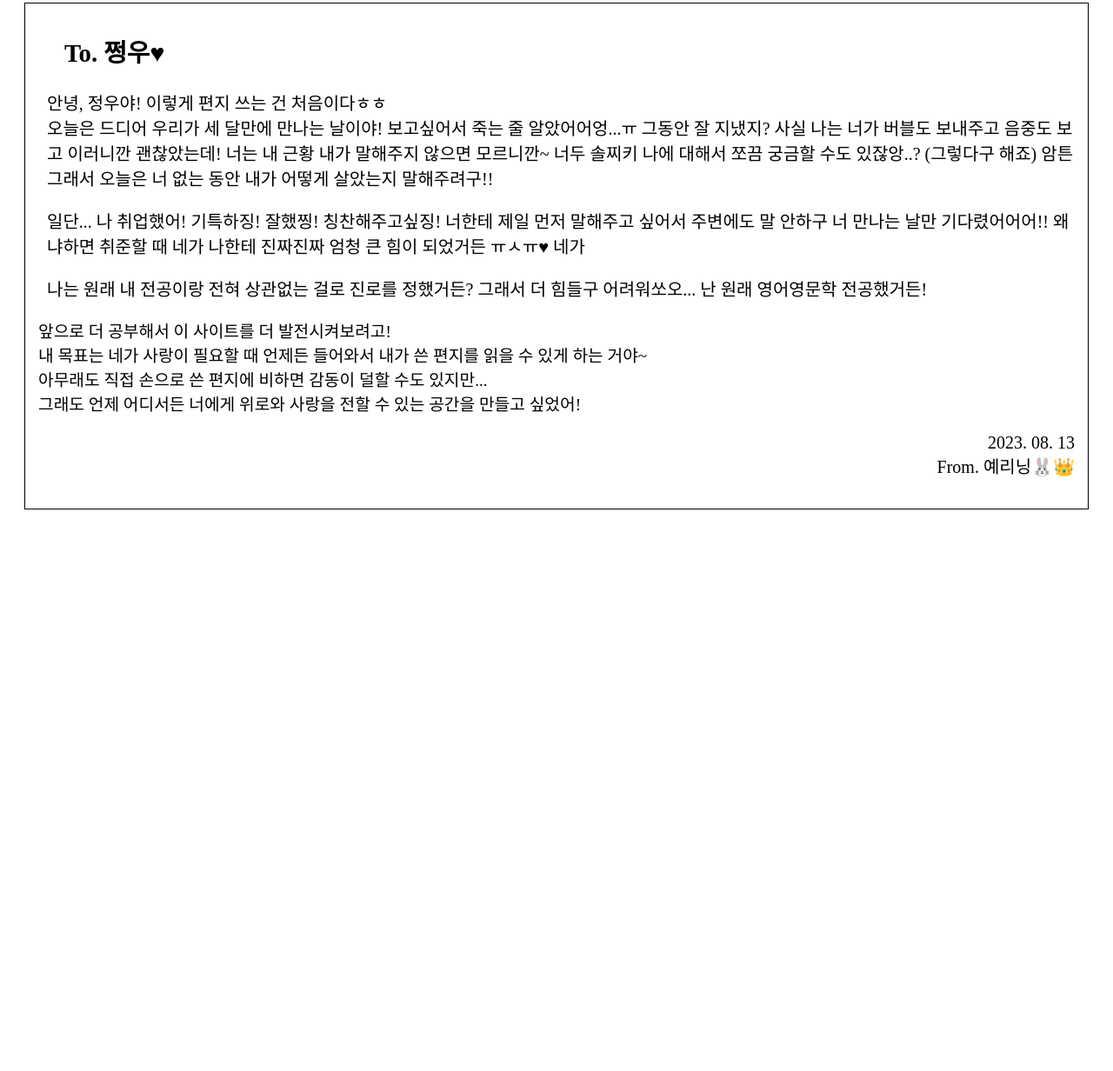
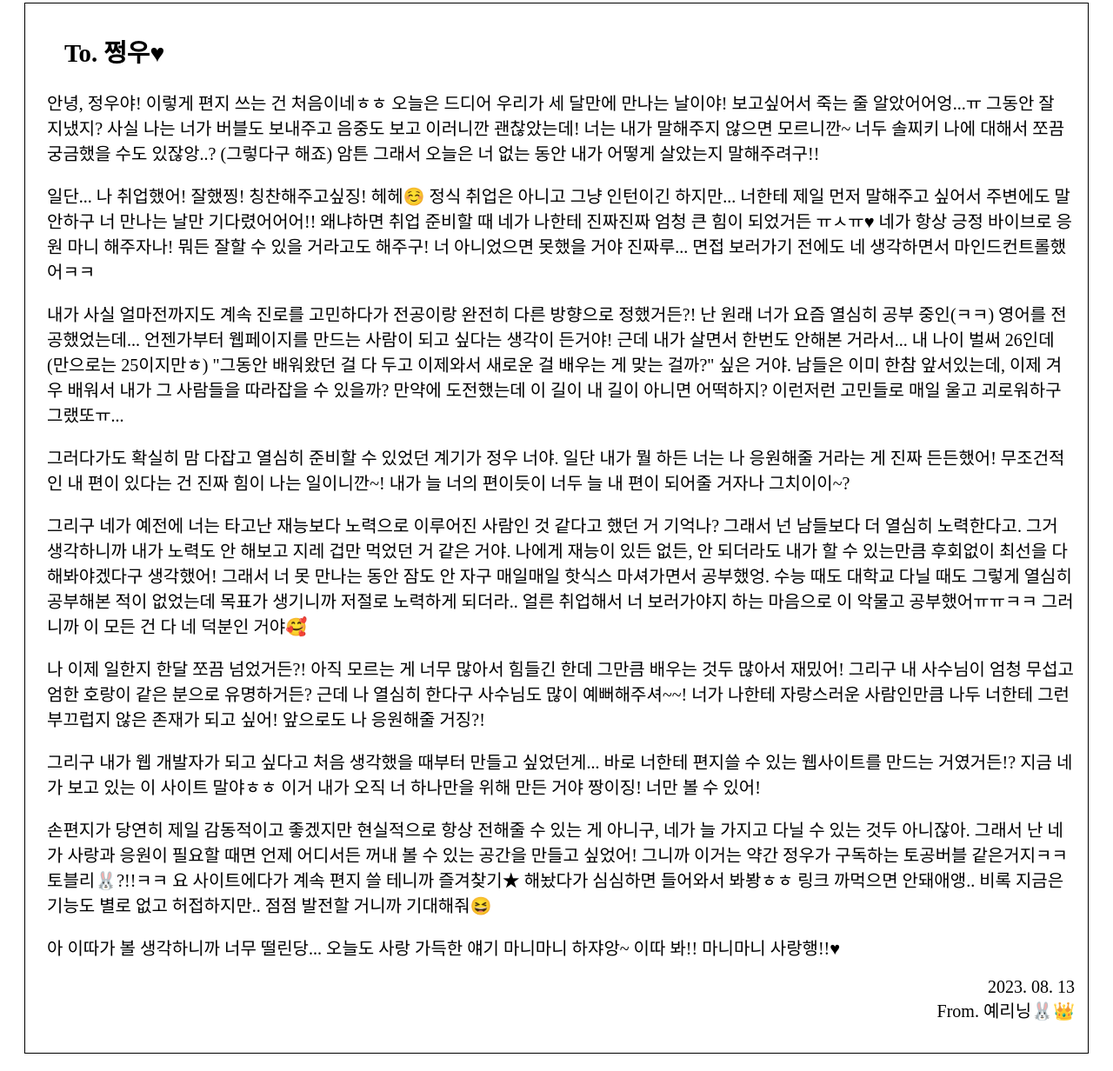
Before and after one commit to yerinnseo/every-letter-i-sent-you, a plain HTML site: page letter_230812.html in a window 1280 px wide. Shown: the part 184-1416 px from the top of the page at 87% size. Before the commit the page ends 800 px from the top, so only its background shows below. Drawn offline with Linux system fonts and the light colour scheme; a web font is replaced by a local one.

Commit message:
230813_2

```diff
--- a/letter_230812.html
+++ b/letter_230812.html
@@ -18,16 +18,31 @@
     <div id="letter">
         <h2>To. 쩡우♥︎</h2>
         <p>
-            안녕, 정우야! 이렇게 편지 쓰는 건 처음이다ㅎㅎ<br> 오늘은 드디어 우리가 세 달만에 만나는 날이야! 보고싶어서 죽는 줄 알았어어엉...ㅠ 그동안 잘 지냈지? 사실 나는 너가 버블도 보내주고 음중도 보고 이러니깐 괜찮았는데! 너는 내 근황 내가 말해주지 않으면 모르니깐~ 너두 솔찌키 나에 대해서 쪼끔 궁금할 수도 있잖앙..? (그렇다구 해죠) 암튼 그래서 오늘은 너 없는 동안 내가 어떻게 살았는지 말해주려구!!
+            안녕, 정우야! 이렇게 편지 쓰는 건 처음이네ㅎㅎ 오늘은 드디어 우리가 세 달만에 만나는 날이야! 보고싶어서 죽는 줄 알았어어엉...ㅠ 그동안 잘 지냈지? 사실 나는 너가 버블도 보내주고 음중도 보고 이러니깐 괜찮았는데! 너는 내가 말해주지 않으면 모르니깐~ 너두 솔찌키 나에 대해서 쪼끔 궁금했을 수도 있잖앙..? (그렇다구 해죠) 암튼 그래서 오늘은 너 없는 동안 내가 어떻게 살았는지 말해주려구!!
         </p>
         <p>
-            일단... 나 취업했어! 기특하징! 잘했찡! 칭찬해주고싶징! 너한테 제일 먼저 말해주고 싶어서 주변에도 말 안하구 너 만나는 날만 기다렸어어어!! 왜냐하면 취준할 때 네가 나한테 진짜진짜 엄청 큰 힘이 되었거든 ㅠㅅㅠ♥︎ 네가
+            일단... 나 취업했어! 잘했찡! 칭찬해주고싶징! 헤헤☺️ 정식 취업은 아니고 그냥 인턴이긴 하지만... 너한테 제일 먼저 말해주고 싶어서 주변에도 말 안하구 너 만나는 날만 기다렸어어어!! 왜냐하면 취업 준비할 때 네가 나한테 진짜진짜 엄청 큰 힘이 되었거든 ㅠㅅㅠ♥︎ 네가 항상 긍정 바이브로 응원 마니 해주자나! 뭐든 잘할 수 있을 거라고도 해주구! 너 아니었으면 못했을 거야 진짜루... 면접 보러가기 전에도 네 생각하면서 마인드컨트롤했어ㅋㅋ
         </p>
         <p>
-            나는 원래 내 전공이랑 전혀 상관없는 걸로 진로를 정했거든? 그래서 더 힘들구 어려워쏘오... 난 원래 영어영문학 전공했거든!
+            내가 사실 얼마전까지도 계속 진로를 고민하다가 전공이랑 완전히 다른 방향으로 정했거든?! 난 원래 너가 요즘 열심히 공부 중인(ㅋㅋ) 영어를 전공했었는데... 언젠가부터 웹페이지를 만드는 사람이 되고 싶다는 생각이 든거야! 근데 내가 살면서 한번도 안해본 거라서... 내 나이 벌써 26인데 (만으로는 25이지만ㅎ) "그동안 배워왔던 걸 다 두고 이제와서 새로운 걸 배우는 게 맞는 걸까?" 싶은 거야. 남들은 이미 한참 앞서있는데, 이제 겨우 배워서 내가 그 사람들을 따라잡을 수 있을까? 만약에 도전했는데 이 길이 내 길이 아니면 어떡하지? 이런저런 고민들로 매일 울고 괴로워하구 그랬또ㅠ...
         </p>
-
-            앞으로 더 공부해서 이 사이트를 더 발전시켜보려고!<br> 내 목표는 네가 사랑이 필요할 때 언제든 들어와서 내가 쓴 편지를 읽을 수 있게 하는 거야~<br> 아무래도 직접 손으로 쓴 편지에 비하면 감동이 덜할 수도 있지만...<br> 그래도 언제 어디서든 너에게 위로와 사랑을 전할 수 있는 공간을 만들고 싶었어!
+        <p>
+            그러다가도 확실히 맘 다잡고 열심히 준비할 수 있었던 계기가 정우 너야. 일단 내가 뭘 하든 너는 나 응원해줄 거라는 게 진짜 든든했어! 무조건적인 내 편이 있다는 건 진짜 힘이 나는 일이니깐~! 내가 늘 너의 편이듯이 너두 늘 내 편이 되어줄 거자나 그치이이~?
+        </p>
+        <p>
+            그리구 네가 예전에 너는 타고난 재능보다 노력으로 이루어진 사람인 것 같다고 했던 거 기억나? 그래서 넌 남들보다 더 열심히 노력한다고. 그거 생각하니까 내가 노력도 안 해보고 지레 겁만 먹었던 거 같은 거야. 나에게 재능이 있든 없든, 안 되더라도 내가 할 수 있는만큼 후회없이 최선을 다해봐야겠다구 생각했어! 그래서 너 못 만나는 동안 잠도 안 자구 매일매일 핫식스 마셔가면서 공부했엉. 수능 때도 대학교 다닐 때도 그렇게 열심히 공부해본 적이 없었는데 목표가 생기니까 저절로 노력하게 되더라.. 얼른 취업해서 너 보러가야지 하는 마음으로 이 악물고 공부했어ㅠㅠㅋㅋ 그러니까 이 모든 건 다 네 덕분인 거야🥰
+        </p>
+        <p>
+            나 이제 일한지 한달 쪼끔 넘었거든?! 아직 모르는 게 너무 많아서 힘들긴 한데 그만큼 배우는 것두 많아서 재밌어! 그리구 내 사수님이 엄청 무섭고 엄한 호랑이 같은 분으로 유명하거든? 근데 나 열심히 한다구 사수님도 많이 예뻐해주셔~~! 너가 나한테 자랑스러운 사람인만큼 나두 너한테 그런 부끄럽지 않은 존재가 되고 싶어! 앞으로도 나 응원해줄 거징?!
+        </p>
+        <p>
+            그리구 내가 웹 개발자가 되고 싶다고 처음 생각했을 때부터 만들고 싶었던게... 바로 너한테 편지쓸 수 있는 웹사이트를 만드는 거였거든!? 지금 네가 보고 있는 이 사이트 말야ㅎㅎ 이거 내가 오직 너 하나만을 위해 만든 거야 짱이징! 너만 볼 수 있어!
+        </p>
+        <p>
+            손편지가 당연히 제일 감동적이고 좋겠지만 현실적으로 항상 전해줄 수 있는 게 아니구, 네가 늘 가지고 다닐 수 있는 것두 아니잖아. 그래서 난 네가 사랑과 응원이 필요할 때면 언제 어디서든 꺼내 볼 수 있는 공간을 만들고 싶었어! 그니까 이거는 약간 정우가 구독하는 토공버블 같은거지ㅋㅋ 토블리🐰?!!ㅋㅋ 요 사이트에다가 계속 편지 쓸 테니까 즐겨찾기★ 해놨다가 심심하면 들어와서 봐봥ㅎㅎ 링크 까먹으면 안돼애앵.. 비록 지금은 기능도 별로 없고 허접하지만.. 점점 발전할 거니까 기대해줘😆
+        </p>
+        <p>
+            아 이따가 볼 생각하니까 너무 떨린당... 오늘도 사랑 가득한 얘기 마니마니 하쟈앙~ 이따 봐!! 마니마니 사랑행!!♥︎
         </p>
         <p style="text-align: right">
             2023. 08. 13<br>
```
Also changed, not shown: index.html (+1 -1 lines).
